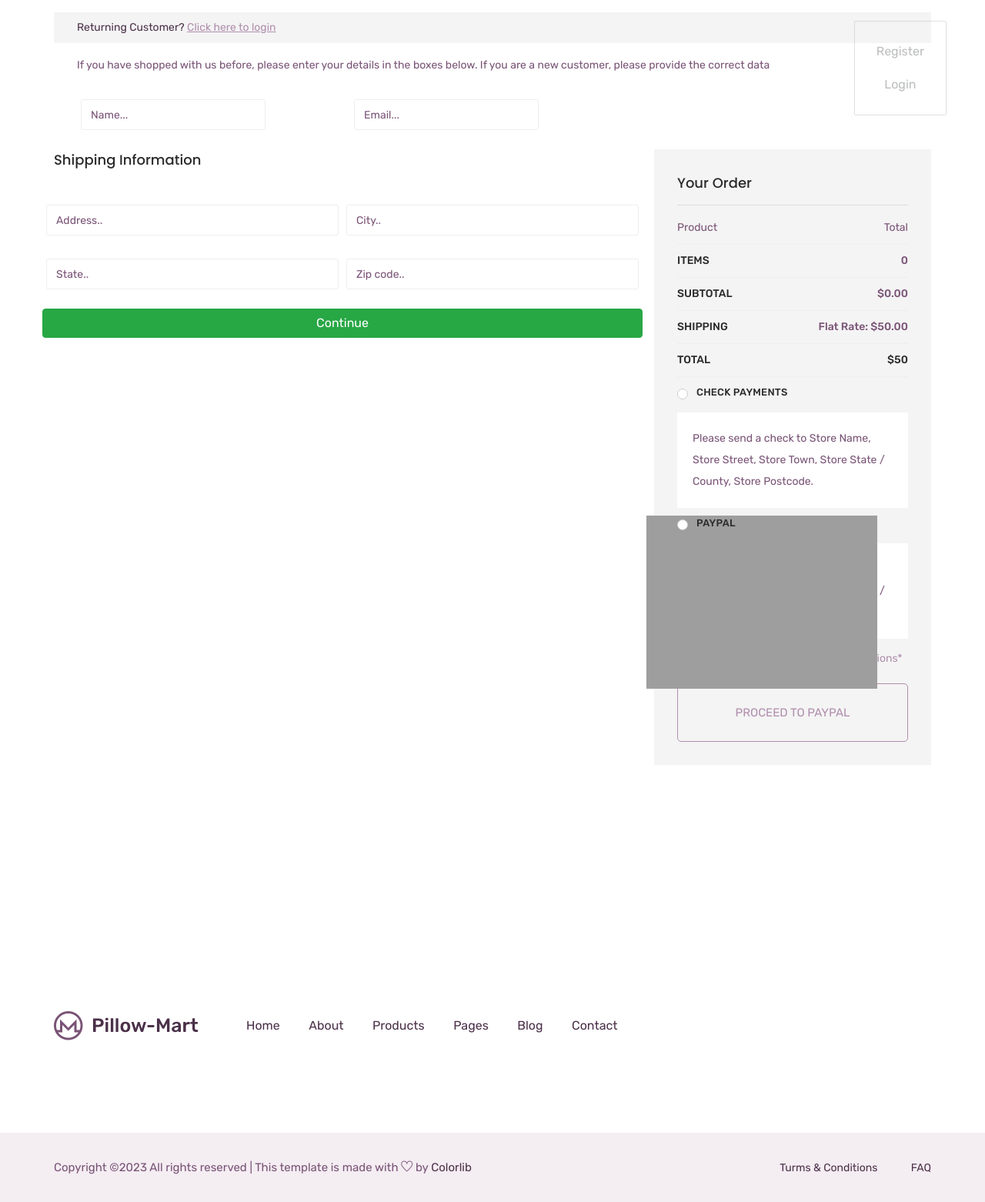
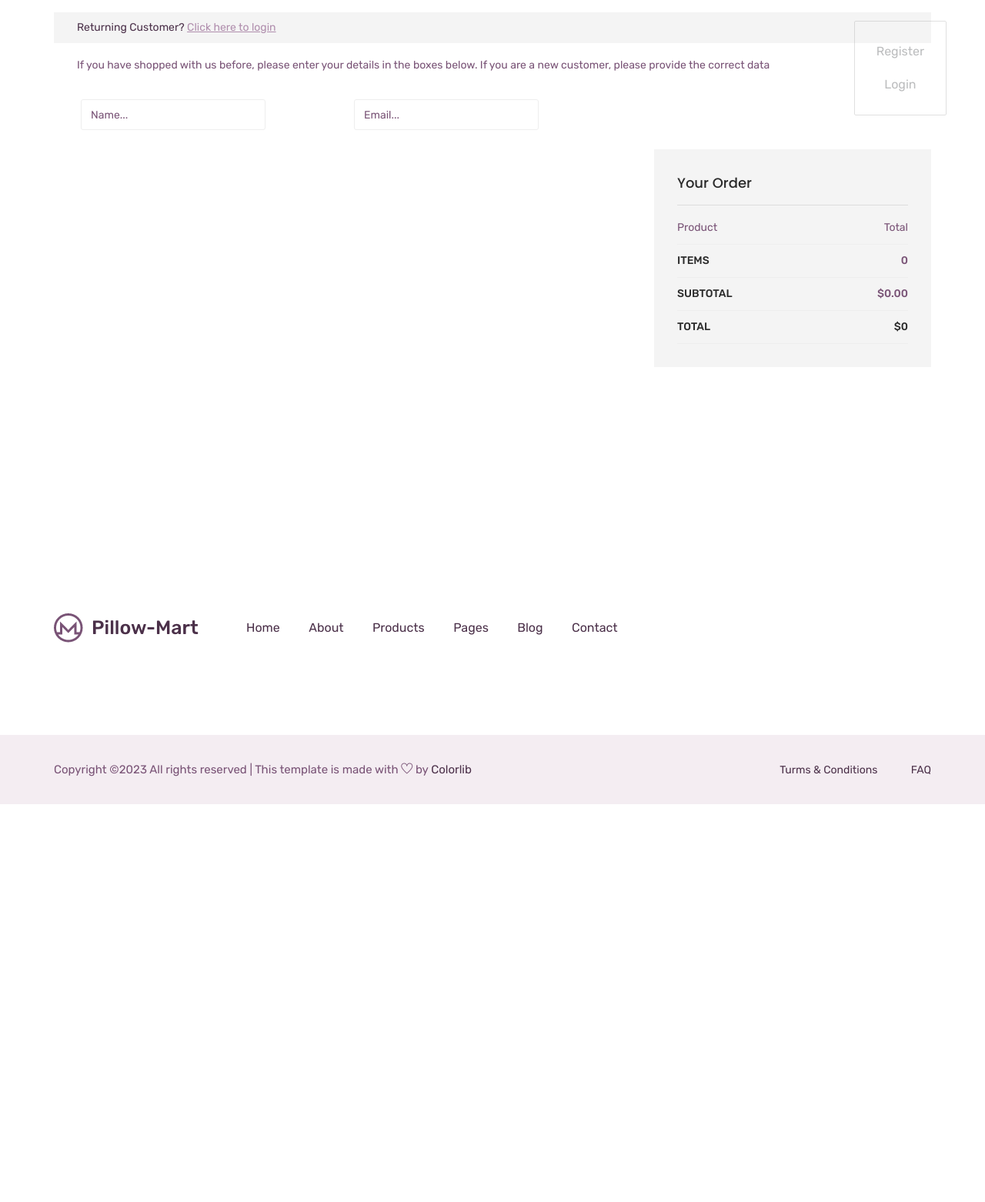
Before and after one commit to uhiintezz/pillow_mart, a Django app: page /checkout/ in a window 1280 px wide. Shown: the part 620-2182 px from the top of the page at 77% size. After the commit the page ends 1665 px from the top, so only its background shows below. Run offline with Django 4.2, Linux system fonts and the light colour scheme; data that the repository does not hold is empty; style sheets or scripts are compiled from the project's sources; some libraries are stand-ins or nearby versions; grey boxes are pictures that could not be loaded.

Commit message:
finish mart

```diff
--- a/mart/models.py
+++ b/mart/models.py
@@ -17,6 +17,7 @@ class Product(models.Model):
     name = models.CharField(max_length=200, null=True)
     text = RichTextField()
     price = models.DecimalField(max_digits=7, decimal_places=2)
+    digital = models.BooleanField(default=False, null=True, blank=False)
     image = models.ImageField(null=False, blank=False)
     slug = models.SlugField(max_length=255, unique=True, db_index=True,
                             verbose_name='URL')
--- a/mart/urls.py
+++ b/mart/urls.py
@@ -14,4 +14,5 @@ urlpatterns = [
 
 
     path('update_item/', updateItem, name='update_item'),
+    path('process_order/', processOrder, name='process_order')
 ]
--- a/mart/utils.py
+++ b/mart/utils.py
@@ -8,7 +8,7 @@ def cookieCart(request):
     except:
         cart = {}
     items = []
-    order = {'get_cart_total': 0, 'get_cart_items': 0}
+    order = {'get_cart_total': 0, 'get_cart_items': 0, 'shipping': False}
     cartItems = order['get_cart_items']
     for i in cart:
         try:
@@ -29,6 +29,9 @@ def cookieCart(request):
                 'quantity': cart[i]['quantity'],
                 'get_total': total,
             }
+
+            if product.digital == False:
+                order['shipping'] = True
 
             items.append(item)
         except:
--- a/mart/views.py
+++ b/mart/views.py
@@ -9,8 +9,6 @@ from django.http import JsonResponse
 from django.contrib.auth.views import LoginView
 from . models import Customer
 import datetime
-
-
 
 
 def home(request):
@@ -81,7 +79,17 @@ def checkout(request):
         subtotal = order['get_cart_total']
     else:
         subtotal = order.get_cart_total
-    shipping_cost = 50
+
+    shipping_cost = 0
+
+    if isinstance(order, dict):
+        shipping = order['shipping']
+    else:
+        shipping = order.shipping
+
+    if shipping == True:
+        shipping_cost = 50
+
     total = subtotal + shipping_cost
 
     context = {'items': items, 'order': order, 'cartItems': cartItems, 'total': total, 'shipping_cost': shipping_cost}
@@ -132,9 +140,9 @@ class RegisterUser(CreateView):
             name=name, email=email
         )
 
-        if created:
-            customer.user = user
-            customer.save()
+
+        customer.user = user
+        customer.save()
 
         login(self.request, user)
 
--- a/templates/mart/checkout.html
+++ b/templates/mart/checkout.html
@@ -19,7 +19,7 @@
   <!--================Checkout Area =================-->
   <section class="checkout_area section_padding">
     <div class="container">
-      <div class="returning_customer">
+      <div class="returning_customer" id="user-info">
         <div class="check_title">
           <h2>
             Returning Customer?
@@ -30,7 +30,7 @@
           If you have shopped with us before, please enter your details in the
             boxes below. If you are a new customer, please provide the correct data</p>
 
-        <form class="row contact_form" action="#" method="post" novalidate="novalidate">
+        <form class="row contact_form" id="form1" action="#" method="post" novalidate="novalidate">
           <div class="col-md-6 form-group p_star">
               <div class="form-field">
                   <input required type="text" class="form-control" name="name" placeholder="Name...">
@@ -48,7 +48,8 @@
           <div class="col-lg-8">
           <div id="shipping-info">
             <h3>Shipping Information</h3>
-            <form class="row contact_form" action="#" method="post" novalidate="novalidate">
+            <form class="row contact_form" id="form" action="#" method="post" novalidate="novalidate">
+                {% csrf_token %}
                 <div class="col-md-6 form-group p_star form-field">
                     <input required type="text" class="form-control" name="address" placeholder="Address..">
                 </div>
@@ -102,7 +103,7 @@
                     <span>${{ order.get_cart_total| floatformat:2 }}</span>
                   </a>
                 </li>
-                <li>
+                <li id="shipping-cost">
                   <a href="#">Shipping
                     <span>Flat rate: ${{ shipping_cost| floatformat:2 }}</span>
                   </a>
@@ -115,39 +116,15 @@
                   </a>
                 </li>
               </ul>
-              <div class="payment_item">
-                <div class="radion_btn">
-                  <input type="radio" id="f-option5" name="selector" />
-                  <label for="f-option5">Check payments</label>
-                  <div class="check"></div>
-                </div>
-                <p>
-                  Please send a check to Store Name, Store Street, Store Town,
-                  Store State / County, Store Postcode.
-                </p>
-              </div>
-              <div class="payment_item active">
-                <div class="radion_btn">
-                  <input type="radio" id="f-option6" name="selector" />
-                  <label for="f-option6">Paypal </label>
-                  <img src="img/product/single-product/card.jpg" alt="" />
-                  <div class="check"></div>
-                </div>
-                <p>
-                  Please send a check to Store Name, Store Street, Store Town,
-                  Store State / County, Store Postcode.
-                </p>
-              </div>
-              <div class="creat_account">
-                <input type="checkbox" id="f-option4" name="selector" />
-                <label for="f-option4">I’ve read and accept the </label>
-                <a href="#">terms & conditions*</a>
-              </div>
-              <a class="btn_3" href="#">Proceed to Paypal</a>
+            <div class="box-element hide" id="payment-info">
+              <small>Paypal Options</small>
+              <p></p>
+              <a class="btn_3" id="make-payment" href="#">Proceed to Paypal</a>
+            </div>
+            </div>
             </div>
           </div>
         </div>
-      </div>
     </div>
   </section>
 
@@ -156,7 +133,84 @@
     var total = '{{ order.get_cart_total }}'
 
     if (shipping == 'False'){
-        document.ge
+        document.getElementById('shipping-info').innerHTML = ''
+        document.getElementById('shipping-cost').innerHTML = ''
+    }
+
+    if (user != 'AnonymousUser'){
+        document.getElementById('user-info').innerHTML = ''
+    }
+
+    if (shipping == 'False' && user != 'AnonymousUser') {
+        document.getElementById('payment-info').classList.remove('hide')
+    }
+
+    var form = document.getElementById('form')
+    csrftoken = form.getElementsByTagName('input')[0].value
+    console.log('NEWCSRFTOKEN:', csrftoken)
+    var form1 = document.getElementById('form1')
+
+    form.addEventListener('submit', function(e){
+        e.preventDefault()
+        console.log('Form submitted...')
+        document.getElementById('form-button').classList.add('hide')
+        document.getElementById('payment-info').classList.remove('hide')
+    })
+
+    document.getElementById('make-payment').addEventListener('click',
+        function(e) {
+            e.preventDefault()
+            submitFormData()
+    })
+
+    function submitFormData(){
+        console.log('Payment button clicked')
+
+        var userFormData = {
+            'name': null,
+            'email': null,
+            'total': total
+        }
+
+        var shippingInfo = {
+            'address': null,
+            'city': null,
+            'stata': null,
+            'zipcode': null,
+        }
+
+        if (shipping != 'False'){
+            shippingInfo.address = form.address.value
+            shippingInfo.city = form.city.value
+            shippingInfo.state = form.state.value
+            shippingInfo.zipcode = form.zipcode.value
+        }
+
+        if (user == 'AnonymousUser'){
+            userFormData.name = form1.name.value
+            userFormData.email = form1.email.value
+        }
+
+        var url = /process_order/
+
+        fetch(url, {
+            method: 'POST',
+            headers: {
+                'Content-Type': 'application/json',
+                'X-CSRFToken': csrftoken,
+            },
+            body: JSON.stringify({'form': userFormData, 'shipping': shippingInfo})
+        })
+            .then((response) => response.json())
+            .then((data) => {
+                console.log('Proshlo')
+                console.log('Success:', data)
+                cart = {}
+                document.cookie = 'CART=' + JSON.stringify(cart) +  JSON.stringify(cart) + ';domain=;path=/'
+
+                alert('Transaction complete')
+                window.location.href = {% url 'mart' %}
+            })
     }
     </script>
 {% endblock content %}
```
Also changed, not shown: db.sqlite3, mart/migrations/0005_product_digital.py (added), static/css/css/main.css (line endings or trailing spaces).
